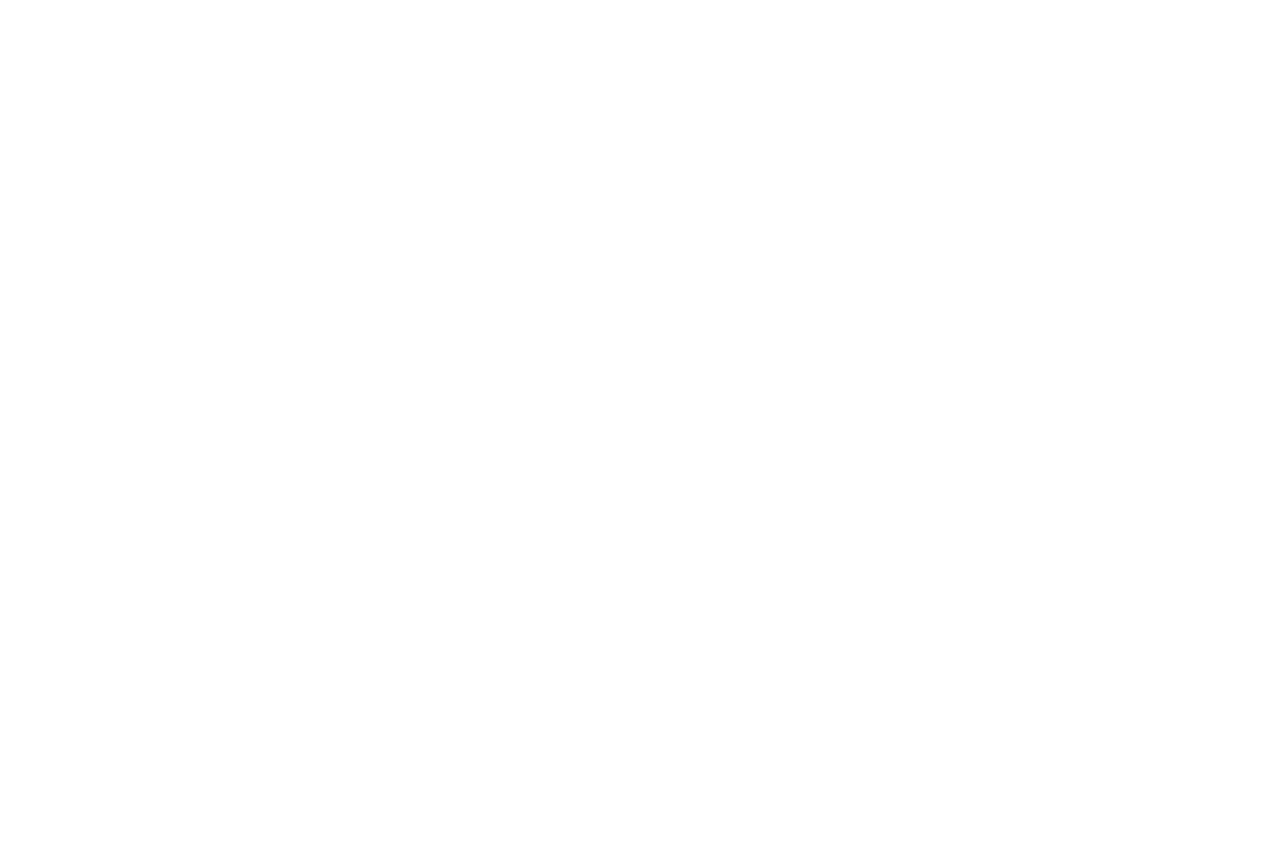
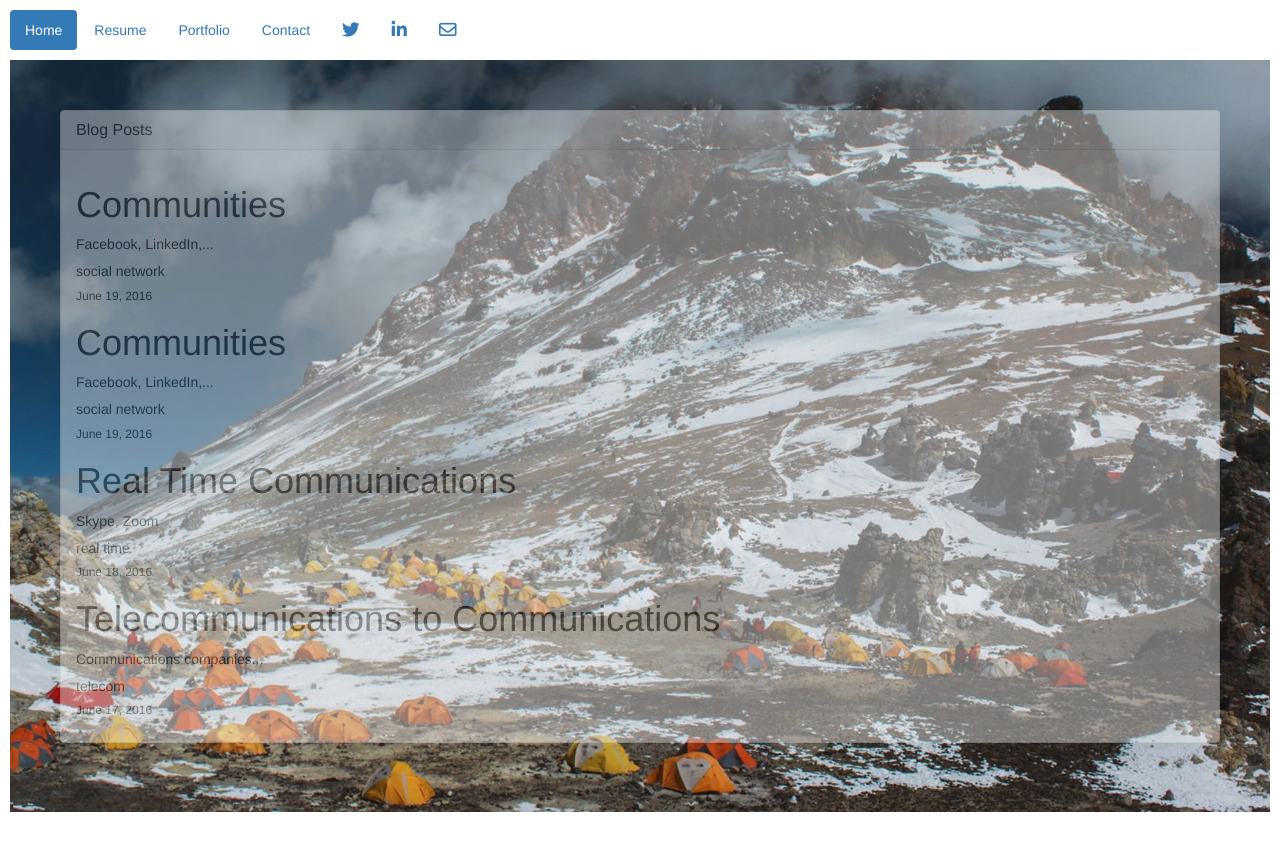
Before and after one commit to ascottcrawford/personal-site.dev, a plain HTML site: page public/index.html in a window 1280 px wide. Before the commit the page ends 800 px from the top, so only its background shows below. Drawn offline with nearby package versions, Linux system fonts and the light colour scheme.

Commit message:
Update Personal

```diff
--- a/public/index.html
+++ b/public/index.html
@@ -1,8 +1,90 @@
+<!DOCTYPE html>
 <html>
-<head>
-	<title>Personal Site</title>
-</head>
-<body>
+	<head>
+		<title>Scott Crawford Resume</title>
+		<!-- Latest compiled and minified CSS -->
+		<link rel="stylesheet" href="https://maxcdn.bootstrapcdn.com/bootstrap/3.3.6/css/bootstrap.min.css">
+		<meta name="viewport" content="width=device-width, initial-scale=1">
+		<script src="https://use.fontawesome.com/70d063044b.js"></script>
+		<script src="https://maxcdn.bootstrapcdn.com/bootstrap/3.3.6/css/bootstrap.min.css"></script>
+		<style>
+		body {
+			/*background-image: url("/img/aconcagua.jpg");*/
+			margin: 10px;
 
-</body>
+		}
+		#container {
+			padding: 50px;
+			opacity: .4;
+		}
+
+		.parallax-window {
+	    height: 800px;
+	    background: transparent;
+	}
+
+
+
+		</style>
+	</head>
+	<body>
+		<div>
+			 <ul class="nav nav-pills">
+			  <li role="presentation" class="active"><a href="/index.html">Home</a></li>
+			  <li role="presentation"><a href="/resume.html">Resume</a></li>
+			  <li role="presentation"><a href="/portfolio.html">Portfolio</a></li>
+			  <li role="presentation"><a href="/contact.php">Contact</a></li>
+             	<li><a href="https://twitter.com/scottcrawford77" target="_blank"><i class="fa fa-lg fa-twitter"></i></a></li>
+               <!--  <li><a href="#"><i class="fa fa-lg fa-google-plus"></i></a></li> -->
+                <li><a href="https://www.linkedin.com/in/scott-crawford-0413832" target="_blank"><i class="fa fa-lg fa-linkedin"></i></a></li>
+                 <li><a href="mailto:ascrawford@me.com"><i class="fa fa-lg fa-envelope-o"></i></a></li>
+              <!--   <li><a href="tel:+1-210-920-8825">+1(210)920-8825</a></li> -->
+            </ul>
+        </div>
+	<p></p>
+	<div class="parallax-window" data-parallax="scroll" data-image-src="/img/aconcagua.jpg">
+	<div id="container">
+		<div class="row">
+        		<div class="col-xs-12">
+            			<div class="panel panel-default">
+	                		<div class="panel-heading">
+	                    		<h3 class="panel-title">Blog Posts</h3>
+	                		</div>
+                		<div class="panel-body">
+					        <div class="row">
+								<div class="col-xs-12">
+									<div id="posts">
+									</div>
+								</div>
+							</div>
+						</div>
+                		</div>
+                </div>
+        </div>
+    </div>
+
+	<script src="https://ajax.googleapis.com/ajax/libs/jquery/2.1.3/jquery.min.js"></script>
+	<script src="/js/parallax.js"></script>
+
+	<script>
+		(function() {
+		    "use strict";
+
+		     function getData() {
+
+		        $.get("/data/personalblog.json").done(function(blog) {
+		            // $('#insertBlog').html("");
+		             blog.forEach(function(post, i) {
+		                   $('#posts').html("<h1>" + blog[i].title + "</h1><p>" + blog[i].content + "</p><h5>" + blog[i].categories.join(", ") + "</h5><h6>" + blog[i].date + "</h6>" + $('#posts').html());
+		                })
+		            });
+		    }
+
+		    getData();
+
+		})();
+	</script>
+
+
+	</body>
 </html>
```
Also changed, not shown: public/portfolio.html (+1 -1 lines), public/resume.html (+1 -1 lines), 2 other files.
